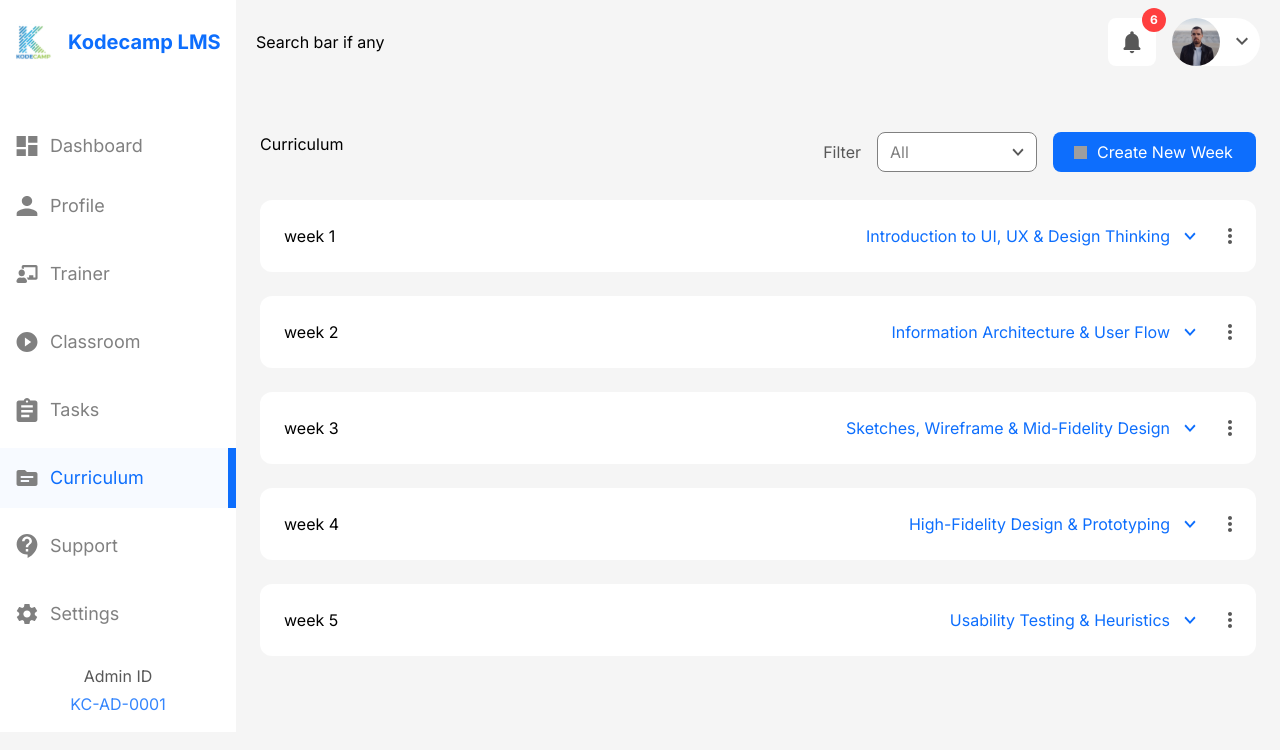
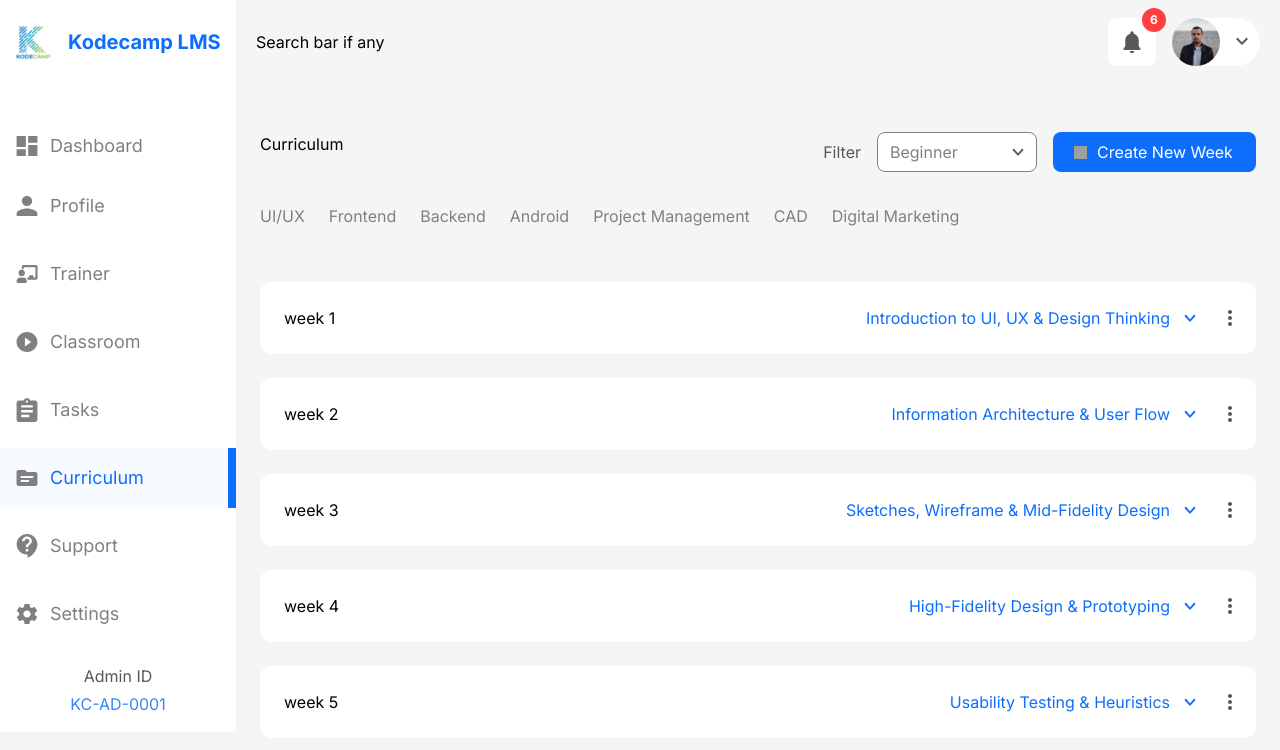
Before and after one commit to Official-simple-soul/hostedLMS, a React (Create React App) app: page /admin/curriculum in a window 1280 px wide. Shown: the top 750 px of the page. Built offline with nearby package versions, Linux system fonts and the light colour scheme; grey boxes are pictures that could not be loaded; the HTML template or start-up script is replaced by a standard one.

Commit message:
Feat: added new addition in curriculum admin and the ohover effect

```diff
--- a/src/pages/admin/components/CurriculumAdmin.jsx
+++ b/src/pages/admin/components/CurriculumAdmin.jsx
@@ -154,7 +154,9 @@ const CurriculumAdmin = () => {
       setUpdate(index)
   }
 
-
+  const CreateNew =()=>{
+    console.log(123)
+  }
   return (
     <>
     <AdminPageWrapper>
@@ -166,17 +168,142 @@ const CurriculumAdmin = () => {
           <div className="flex items-center">
             <div className='flex items-center gap-[16px]'>
               <p className='text-[16px] text-[#585858]'>Filter</p>
-              <div className='flex justify-between items-center border-[1px] border-[#808080] rounded-[8px] w-[160px] h-[40px] bg-[#FFFFFF] px-[12px] py-[8px]'><p className='text-[#808080] text-[16px]'>All</p><img className='w-[12px] h-[7.41px]' src={DownArrow} alt="down arrow" /></div>
-              <button className='w-[203px] h-[40px] bg-[#0D6EFD] border-[0] border-[0] rounded-[8px] text-[#FFFFFF] flex items-center px-[21px] py-[13px]'><img className='w-[13px] h-[13px] mr-[10px] ' src={Cross} alt="cross" /> <span>Create New Week</span></button>
+              <div className='flex justify-between items-center border-[1px] border-[#808080] rounded-[8px] w-[160px] h-[40px] bg-[#FFFFFF] px-[12px] py-[8px]'><p className='text-[#808080] text-[16px]'>Beginner</p><img className='w-[12px] h-[7.41px]' src={DownArrow} alt="down arrow" /></div>
+              <button onClick={CreateNew} className='w-[203px] h-[40px] bg-[#0D6EFD] border-[0] border-[0] rounded-[8px] text-[#FFFFFF] flex items-center px-[21px] py-[13px]'><img className='w-[13px] h-[13px] mr-[10px] ' src={Cross} alt="cross" /> <span>Create New Week</span></button>
             </div>
           </div>
         </div>
-
+         <div className='flex w-[100%]  gap-[24px] justify-[flex-start] mt-[32px] mb-[26px]'>
+          <p className='
+              relative
+              text-[#808080]
+              text-[16px]
+              font-[400]
+              font-[Inter]
+              hover:text-[#0D6EFD]
+              hover:cursor-pointer
+              hover:before:absolute
+              hover:before:content-[""]
+              hover:before:bg-[#0D6EFD]
+              hover:before:w-[100%]
+              hover:before:h-[3px]
+              hover:before:bottom-[-3px]
+              hover:before:left-[0px]
+              '>UI/UX</p>
+          <p
+              className='
+              relative
+              text-[#808080]
+              text-[16px]
+              font-[400]
+              font-[Inter]
+              hover:text-[#0D6EFD]
+              hover:cursor-pointer
+              hover:before:absolute
+              hover:before:content-[""]
+              hover:before:bg-[#0D6EFD]
+              hover:before:w-[100%]
+              hover:before:h-[3px]
+              hover:before:bottom-[-3px]
+              hover:before:left-[0px]
+              '
+          >Frontend</p>
+          <p
+              className='
+              relative
+              text-[#808080]
+              text-[16px]
+              font-[400]
+              font-[Inter]
+              hover:text-[#0D6EFD]
+              hover:cursor-pointer
+              hover:before:absolute
+              hover:before:content-[""]
+              hover:before:bg-[#0D6EFD]
+              hover:before:w-[100%]
+              hover:before:h-[3px]
+              hover:before:bottom-[-3px]
+              hover:before:left-[0px]
+              '
+          >Backend</p>
+          <p
+              className='
+              relative
+              text-[#808080]
+              text-[16px]
+              font-[400]
+              font-[Inter]
+              hover:text-[#0D6EFD]
+              hover:cursor-pointer
+              hover:before:absolute
+              hover:before:content-[""]
+              hover:before:bg-[#0D6EFD]
+              hover:before:w-[100%]
+              hover:before:h-[3px]
+              hover:before:bottom-[-3px]
+              hover:before:left-[0px]
+              '
+          >Android</p>
+          <p
+              className='
+              relative
+              text-[#808080]
+              text-[16px]
+              font-[400]
+              font-[Inter]
+              hover:text-[#0D6EFD]
+              hover:cursor-pointer
+              hover:before:absolute
+              hover:before:content-[""]
+              hover:before:bg-[#0D6EFD]
+              hover:before:w-[100%]
+              hover:before:h-[3px]
+              hover:before:bottom-[-3px]
+              hover:before:left-[0px]
+              '
+          >Project Management</p>
+          <p
+              className='
+              relative
+              text-[#808080]
+              text-[16px]
+              font-[400]
+              font-[Inter]
+              hover:text-[#0D6EFD]
+              hover:cursor-pointer
+              hover:before:absolute
+              hover:before:content-[""]
+              hover:before:bg-[#0D6EFD]
+              hover:before:w-[100%]
+              hover:before:h-[3px]
+              hover:before:bottom-[-3px]
+              hover:before:left-[0px]
+              '
+          >CAD</p>
+          <p
+              className='
+              relative
+              text-[#808080]
+              text-[16px]
+              font-[400]
+              font-[Inter]
+              hover:text-[#0D6EFD]
+              hover:cursor-pointer
+              hover:before:absolute
+              hover:before:content-[""]
+              hover:before:bg-[#0D6EFD]
+              hover:before:w-[100%]
+              hover:before:h-[3px]
+              hover:before:bottom-[-3px]
+              hover:before:left-[0px]
+              '
+          >Digital Marketing</p>
+         </div>
         <ul className='w-[100%] mt-[28px]'>
 
             {WeeklyCurriculum.map((curi,index)=>{
                 return(
-              <li key={index}  className={`${show === index ? 'pb-[24px]' : 'pb-[0]'} mb-[24px] rounded-[12px] px-[24px]  w-[100%] bg-[#FFFFFF]`}>
+              <li key={index}  className={`${show === index ? 'pb-[24px]' : 'pb-[0]'} hover:shadow-[5px_5px_5px_5px_rgba(0.1,_0.1,_0.1,_0.1)] cursor-pointer mb-[24px] rounded-[12px] px-[24px]  w-[100%] bg-[#FFFFFF]`}>
               <div onClick={()=>showOption(index)} className="  flex justify-between items-center w-[100%] h-[72px] bg-[#FFFFFF]">
                 <p >{curi.week}</p>
               <div  className="flex items-center">
--- /dev/null
+++ b/src/pages/admin/components/FilterBox.jsx
@@ -0,0 +1,19 @@
+import React from 'react'
+
+const FilterBox = () => {
+  return (
+        <div className='flex justify-center items-center w-[100%] h-[100%]'>
+        <div className='w-[480px] h-[384px]  rounded-[20px] bg-[#FFFFFF] flex justify-center items-center flex-col px-[60px] pb-[40px] pt-[36.5px]'>
+            <img className='w-[58.33px] h-[75px] mb-[32px]' src={Good} alt="delete" />
+            <h1 className='text-[28px] text-[#171717] mb-[16px]'>Week deleted!</h1>
+            <p className='text-[18px] text-[#585858] mb-[24px] text-center'>The week “Introduction to UI, UX & Design Thinking” has been deleted</p>
+            <div className="flex mb-[40px] gap-[12px]">
+                <button className='w-[114px] h-[54px] bg-[#FFFFFF] text-[#0D6EFD]  outline-[0] border-[0] border-[1px] border-[#0D6EFD]  rounded-[8px]'>Undo</button>
+                <button className='w-[234px] h-[54px] bg-[#0D6EFD] text-[#FFFFFF]  outline-[0] border-[0] rounded-[8px]'>Okay</button>
+            </div>
+        </div>
+    </div>
+  )
+}
+
+export default FilterBox
```
Also changed, not shown: 1 other file (tests, documents, lock files or other folders).
